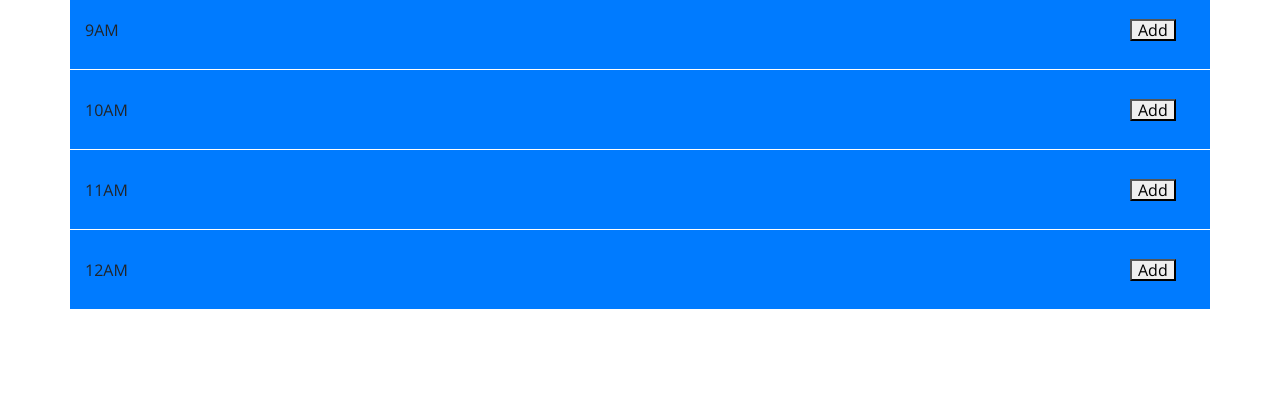
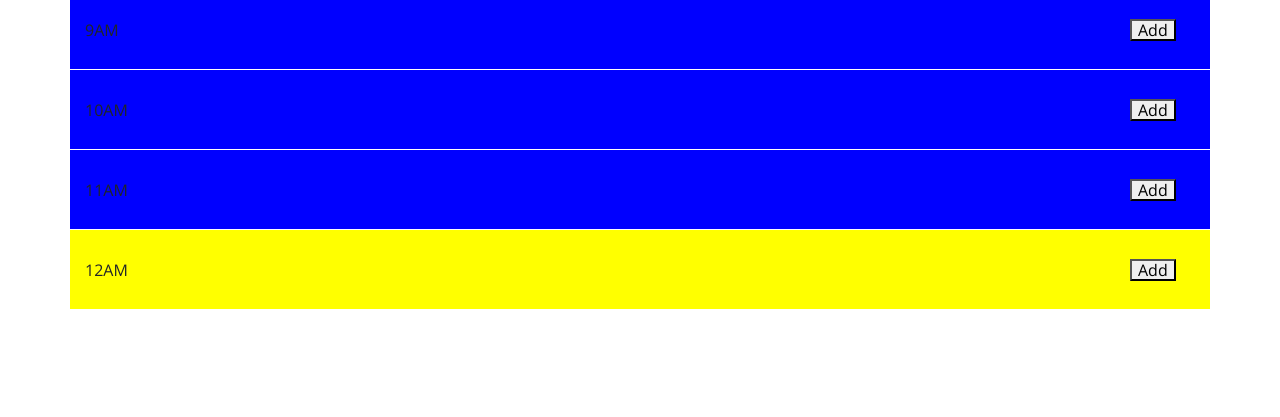
Before and after one commit to connor-kfitz/JavaScript-Work-Day-Scheduler, a plain HTML site: page index.html in a window 1280 px wide. Shown: the part 383-800 px from the top of the page. Drawn offline with nearby package versions, Linux system fonts and the light colour scheme.

Commit message:
Added Colour Feature based on time

```diff
--- a/index.html
+++ b/index.html
@@ -35,22 +35,22 @@
 
     <!-- Timeblocks go here -->
     <div class="container">
-      <div class = "flex-d row bg-primary align-items-center 9am">
+      <div class = "flex-d row align-items-center" id = "9">
         <div class="col-1">9AM</div>
         <div class="col-10"></div>
         <div class="col-1"><button>Add</button></div>
       </div>
-      <div class = "flex-d row bg-primary align-items-center 10am">
+      <div class = "flex-d row align-items-center" id ='10'>
         <div class="col-1">10AM</div>
         <div class="col-10"></div>
         <div class="col-1"><button>Add</button></div>
       </div>
-      <div class = "flex-d row bg-primary align-items-center 11am">
+      <div class = "flex-d row align-items-center" id="11">
         <div class="col-1">11AM</div>
         <div class="col-10"></div>
         <div class="col-1"><button>Add</button></div>
       </div>
-      <div class = "flex-d row bg-primary align-items-center 12pm">
+      <div class = "flex-d row align-items-center" id="12">
         <div class="col-1">12AM</div>
         <div class="col-10"></div>
         <div class="col-1"><button>Add</button></div>
--- a/script.js
+++ b/script.js
@@ -1,4 +1,25 @@
 $('#currentDate').text(moment().format('MMM Do, YYYY'));
 
-var currentTime = moment().format('h');
-console.log(currentTime);
+var currentTime = 12;
+// moment().format('h');
+
+var timeBlock = [9,10,11,12,1,2,3,4,5];
+var timeBlockString = ['#9','#10','#11','#12','#1','#2','#3','#4','#5'];
+
+console.log(timeBlockString);
+
+for(var i=0; i < timeBlock.length; i++){
+    if (currentTime == timeBlock[i]){
+        var currentTimeBlock = $(timeBlockString[i]);
+        currentTimeBlock.css("background-color", "yellow");
+
+        for(var j=0; j < i; j++){
+            var currentTimeBlock = $(timeBlockString[j]);
+            currentTimeBlock.css("background-color", "blue");
+        }
+        for(var j=timeBlockString.length; j > i; j--){
+            var currentTimeBlock = $(timeBlockString[j]);
+            currentTimeBlock.css("background-color", "red");
+        }
+    }
+}
```
